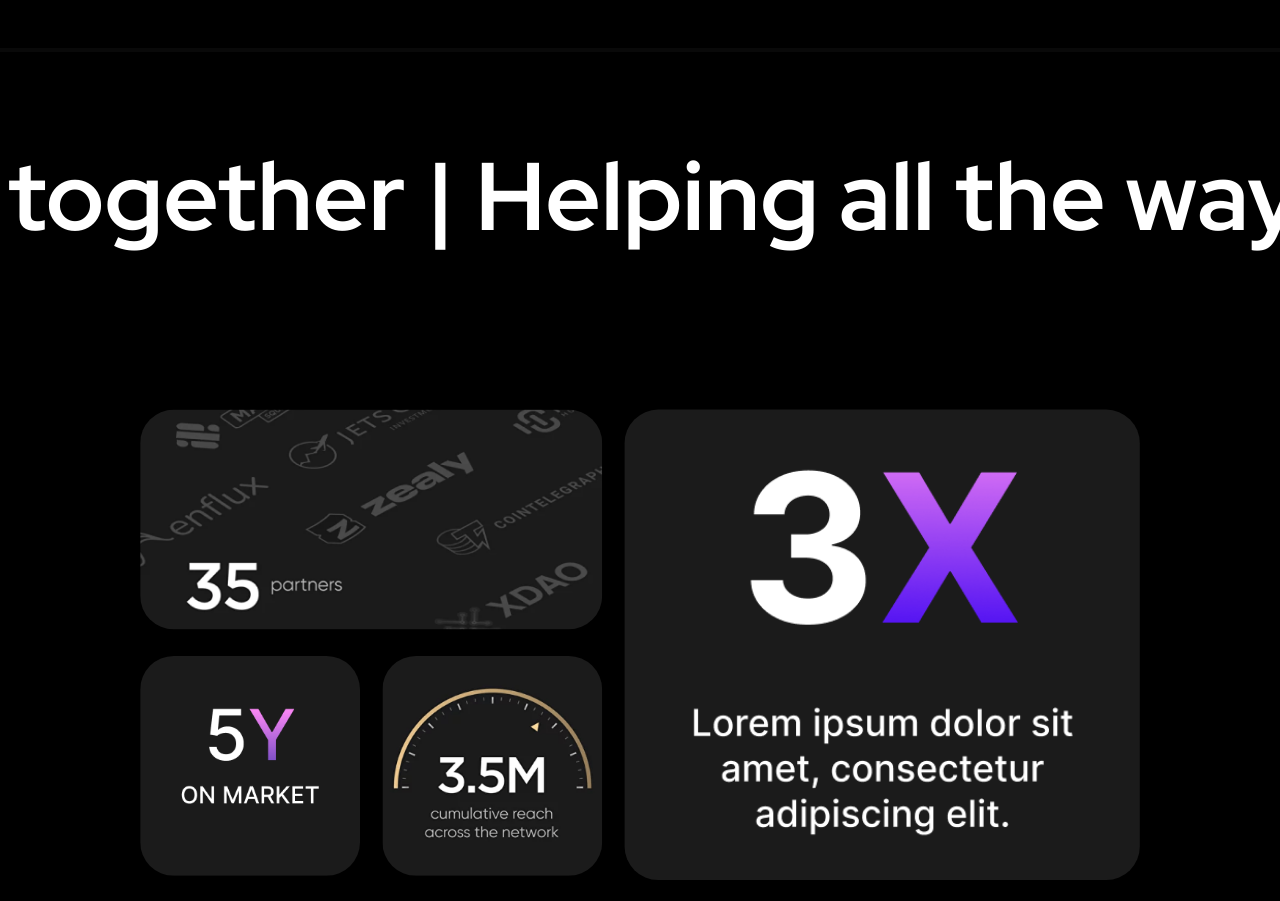
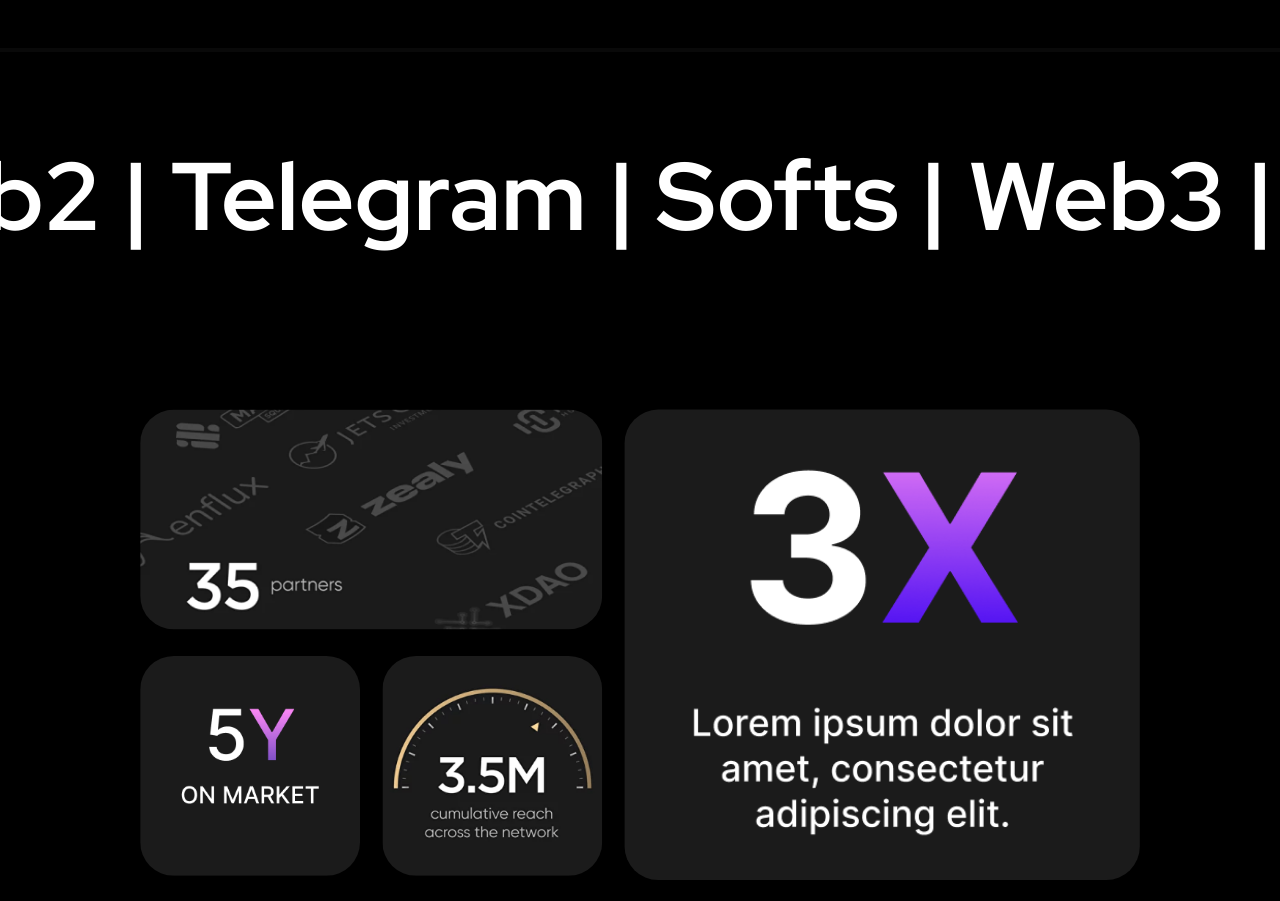
Before and after one commit to McNester/Demos, a Vue app: page / in a window 1280 px wide. Shown: the part 3095-3996 px from the top of the page. Built offline with nearby package versions, Linux system fonts and the light colour scheme.

Commit message:
changed the running line

```diff
--- a/src/App.vue
+++ b/src/App.vue
@@ -69,9 +69,7 @@
         @touchend="startAnimation"
       >
         <div class="marquee" :style="{ 'animation-play-state': animationPlayState }">
-          <span class="justify-self-center self-center">
-            Making dreams together | Helping all the way
-          </span>
+          <span class="justify-self-center self-center">Web3 | Web2 | Telegram | Softs </span>
         </div>
       </div>
     </section>
@@ -510,7 +508,7 @@ section {
   animation: marquee 20s linear infinite;
 }
 .marquee:after {
-  content: ' | Making dreams together | Helping all the way';
+  content: ' | Web3 | Web2 | Telegram | Softs';
 }
 
 @keyframes marquee {
@@ -518,7 +516,7 @@ section {
     transform: translateX(0%);
   }
   to {
-    transform: translateX(-50.9%);
+    transform: translateX(-50.999%);
   }
 }
 
```
